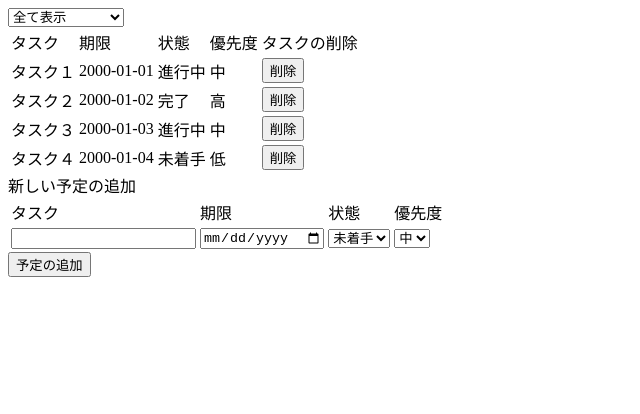
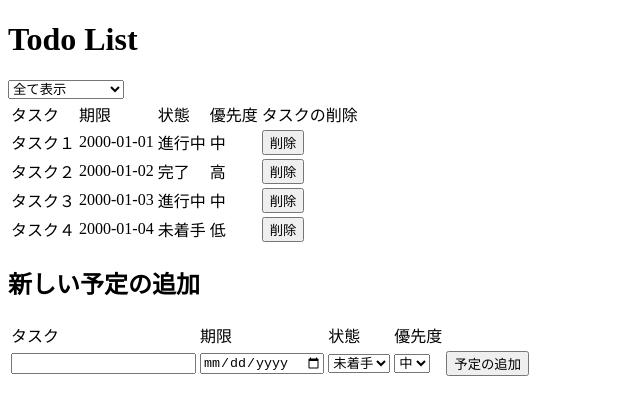
Before and after one commit to aqla114/todo_list, a React app: page / in a window 1280 px wide. Shown: the top 414 px of the page, without its empty margins (0-640 px from the left). Built offline with nearby package versions, Linux system fonts and the light colour scheme; the HTML template or start-up script is replaced by a standard one.

Commit message:
スタイルの追加

```diff
--- a/dst/index.css
+++ b/dst/index.css
@@ -0,0 +1,85 @@
+.title {
+  margin: 10px 30px 16px 10px;
+  border-bottom: solid 3px #000;
+}
+.list-filter {
+  margin: 4px 16px;
+  width: 160px;
+  height: 30px;
+  border: 1px solid #bbb;
+  font-size: 16px;
+}
+.todo-list {
+  font-size: 16px;
+  margin: 16px;
+  border-spacing: 12px;
+  text-align: center;
+}
+.todo-list__element__name,
+.todo-list__element__deadline,
+.todo-list__element__state,
+.todo-list__element__priority {
+  font-size: 16px;
+}
+.todo-list__element__delete-button {
+  padding: 6px;
+  width: 100px;
+  color: #fff;
+  background-color: #f44242;
+  font-size: 14px;
+}
+.todo-list__element__delete-button:hover {
+  background-color: #d63939;
+  cursor: pointer;
+}
+.add-todo {
+  font-size: 16px;
+  margin: 12px;
+}
+.add-todo__title {
+  font: 20px;
+}
+.add-todo__form {
+  text-align: center;
+  border-spacing: 16px 0px;
+}
+.add-todo__form__name {
+  font-size: 16px;
+  height: 26px;
+  width: 160px;
+  border-radius: 3px;
+}
+.add-todo__form__deadline {
+  position: relative;
+  display: inline-block;
+  width: 160px;
+  height: 30px;
+  border: 1px solid #bbb;
+  border-radius: 3px;
+  font-size: 16px;
+}
+.add-todo__form__state {
+  margin: 10px;
+  width: 120px;
+  height: 32px;
+  border: 1px solid #bbb;
+  font-size: 16px;
+}
+.add-todo__form__priority {
+  margin: 10px;
+  width: 55px;
+  height: 32px;
+  border: 1px solid #bbb;
+  font-size: 16px;
+}
+.add-todo__add-button {
+  margin-left: 16px;
+  width: 120px;
+  height: 40px;
+  background-color: #f5f5f5;
+  font-size: 14px;
+}
+.add-todo__add-button:hover {
+  background-color: #dcdcdc;
+  cursor: pointer;
+}
--- a/src/add-todo-form.tsx
+++ b/src/add-todo-form.tsx
@@ -12,7 +12,7 @@ type AddTodoFormProps = {
 export function AddTodoForm(props: AddTodoFormProps) {
     return (
         <div className="add-todo">
-            <div className="add-todo__title">新しい予定の追加</div>
+            <h2 className="add-todo__title">新しい予定の追加</h2>
             <table className="add-todo__form">
                 <thead>
                     <tr>
@@ -66,16 +66,18 @@ export function AddTodoForm(props: AddTodoFormProps) {
                                 <option value="Low">{priority.Low}</option>
                             </select>
                         </td>
+                        <td>
+                            <input
+                                type="button"
+                                className="add-todo__add-button"
+                                name={'add'}
+                                value={'予定の追加'}
+                                onClick={props.onClickAddButton}
+                            />
+                        </td>
                     </tr>
                 </tbody>
             </table>
-            <input
-                type="button"
-                className="add-button"
-                name={'add'}
-                value={'予定の追加'}
-                onClick={props.onClickAddButton}
-            />
         </div>
     );
 }
--- a/src/index.styl
+++ b/src/index.styl
@@ -0,0 +1,71 @@
+.title
+    margin: 10px 30px 16px 10px
+    border-bottom: solid 3px black;
+
+.list-filter
+    margin: 4px 16px
+    width: 160px;
+    height: 30px
+    border: 1px solid #bbbbbb;
+    font-size: 16px
+
+.todo-list
+    font-size: 16px
+    margin: 16px
+    border-spacing: 12px
+    text-align: center
+    &__element
+        &__name, &__deadline, &__state, &__priority
+            font-size: 16px;
+        &__delete-button
+            padding: 6px;
+            width: 100px;
+            color: #fff;
+            background-color: #f44242;
+            font-size: 14px;
+            &:hover
+                background-color: #d63939;
+                cursor: pointer;
+
+.add-todo
+    font-size: 16px
+    margin: 12px
+    &__title
+        font: 20px
+    &__form
+        text-align: center
+        border-spacing: 16px 0px
+        &__name
+            font-size: 16px;
+            height: 26px;
+            width: 160px;
+            border-radius: 3px;
+        &__deadline
+            position: relative;
+            display: inline-block;
+            width: 160px;
+            height: 30px;
+            border: 1px solid #bbbbbb;
+            border-radius: 3px;
+            font-size: 16px;
+        &__state
+            margin: 10px;
+            width: 120px;
+            height: 32px
+            border: 1px solid #bbbbbb;
+            font-size: 16px
+        &__priority
+            margin: 10px;
+            width: 55px;
+            height: 32px
+            border: 1px solid #bbbbbb;
+            font-size: 16px
+    &__add-button
+        margin-left: 16px;
+        width: 120px;
+        height: 40px;
+        background-color: #f5f5f5;
+        font-size: 14px
+        &:hover
+            background-color: #dcdcdc;
+            cursor: pointer;
--- a/src/todo-list.tsx
+++ b/src/todo-list.tsx
@@ -99,6 +99,7 @@ export class TodoList extends React.Component<{}, TodoListState> {
 
         return (
             <div>
+                <h1 className="title">Todo List</h1>
                 <select
                     name="filter"
                     className="list-filter"
```
Also changed, not shown: dst/main.js.
